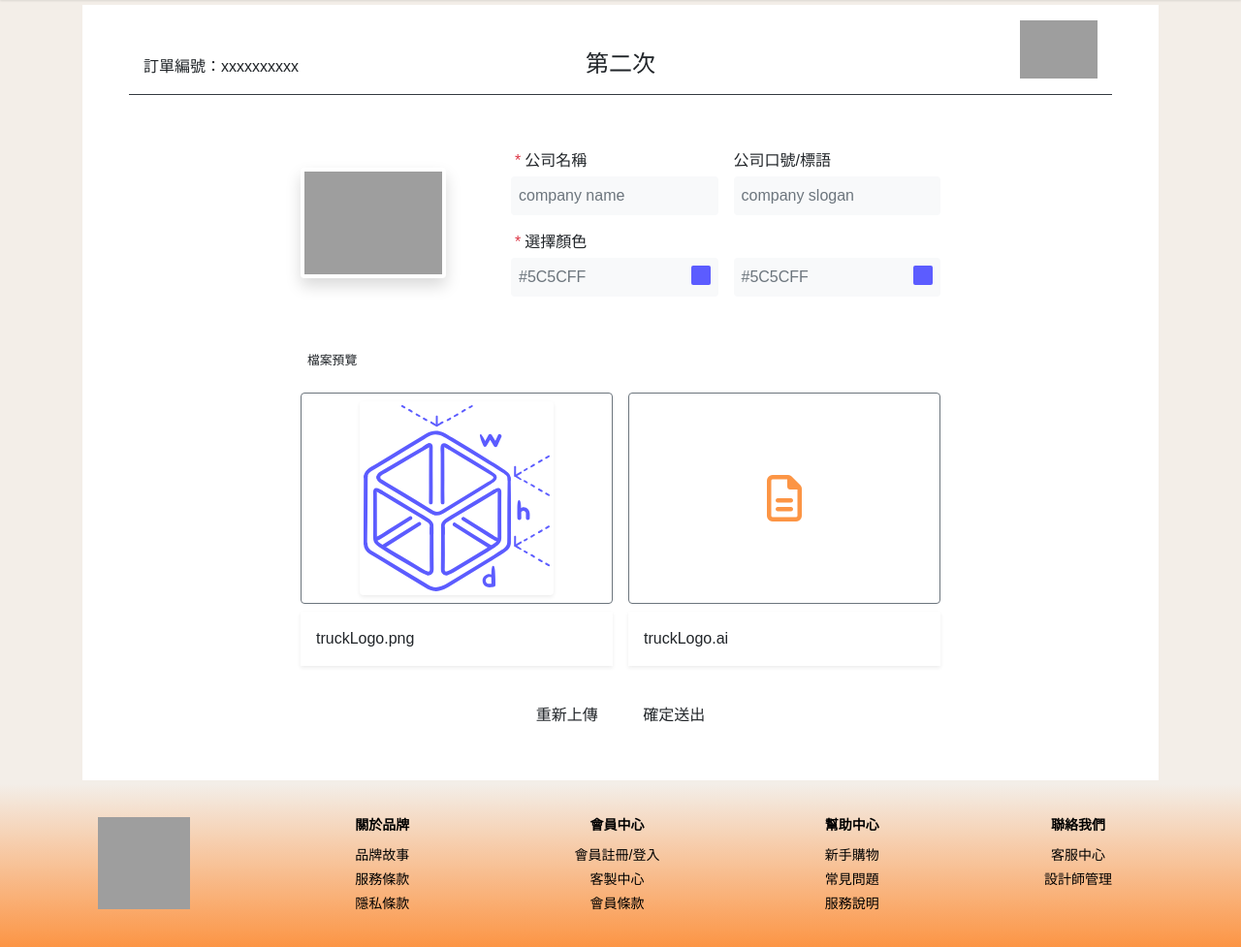
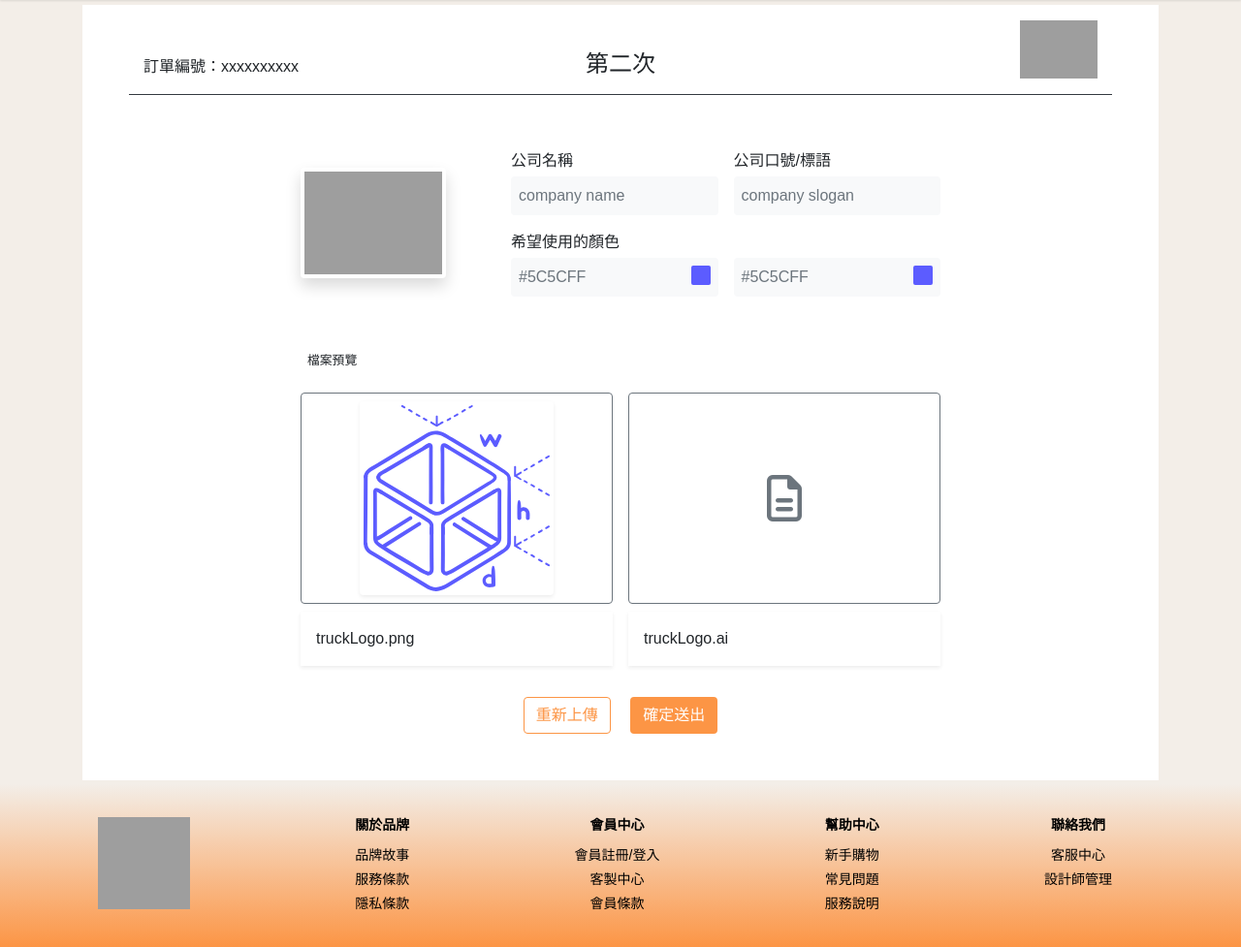
Before and after one commit to willy800510/logoWeb, a PHP site: page /designer_preview.php in a window 1280 px wide. Shown: the part 73-1050 px from the top of the page at 97% size. Run offline with PHP 8.4, Linux system fonts and the light colour scheme; some libraries are stand-ins or nearby versions; grey boxes are pictures that could not be loaded.

Commit message:
微調、加說明

```diff
--- a/css/designer.css
+++ b/css/designer.css
@@ -30,9 +30,6 @@
 .upload-img {
 	width: 200px;
 	/* height: 200px; */
-}
-.error {
-	border: 2px solid #ff4141;
 }
 .overlay {
 	position: absolute;
@@ -110,9 +107,6 @@
 	background: url('../images/upload cloud.png') no-repeat center top;
 }
 
-/* .dropzone .dz-preview.dz-error {
-	background-color: #ffecec !important;
-} */
 
 /* ---覆蓋common---------------------- */
 @media (min-width: 992px) {
--- a/designer_preview.php
+++ b/designer_preview.php
@@ -33,21 +33,23 @@
 				<div class="row mb-4">
 					<div class="col-12 col-md-4 col-lg-3 col-xl-2 offset-lg-2 d-flex align-items-center p-2 py-3">
 						<div class="mx-auto mx-md-0 logo-img">
-							<img src="images/AdobeStock_250566348 [轉換].svg" class="img-thumbnail shadow border-0" alt="">
+							<img src="images/logo5.svg" class="img-thumbnail shadow border-0" alt="">
 						</div>
 					</div>
 					<div class="col-12 col-md-8 col-lg-5 col-xl-6 pl-xl-5 row">
 						<div class="col-12 col-sm-6 p-2">
-							<p class="mb-1"><span class="text-danger p-1">*</span>公司名稱</p>
+							<p class="mb-1">公司名稱</p>
 							<div class="bg-light text-muted rounded p-2">company name</div>
 						</div>
 						<div class="col-12 col-sm-6 p-2">
 							<p class="mb-1">公司口號/標語</p>
 							<div class="bg-light text-muted rounded p-2">company slogan</div>
 						</div>
+						<!-- 如果只有一個顏色，col-12 改成 col-6 -->
 						<div class="col-12 p-2">
-							<p class="mb-1"><span class="text-danger p-1">*</span>選擇顏色</p>
+							<p class="mb-1">希望使用的顏色</p>
 							<div class="d-flex">
+							<!-- 如果只有一個顏色，不要加 mr-3 -->
 								<div class="col bg-light text-muted rounded p-2 mr-3">#5C5CFF<span class="color-sample" style="background-color: #5C5CFF;"></span></div>
 								<div class="col bg-light text-muted rounded p-2">#5C5CFF<span class="color-sample" style="background-color: #5C5CFF;"></span></div>
 							</div>
@@ -58,20 +60,20 @@
 					<p class="col-10 small mb-2 mb-md-3">檔案預覽</p>
 					<div class="col-6 p-2 upload-info">
 						<div class="text-center border border-secondary rounded p-2">
-							<img src="images/AdobeStock_250566348 [轉換] - 2.svg" class="img-thumbnail shadow-sm border-0 upload-img" alt="">
+							<img src="images/logo5_changeColor.svg" class="img-thumbnail shadow-sm border-0 upload-img" alt="">
 						</div>
 						<div class="shadow-sm p-1 p-md-3 mt-2">truckLogo.png</div>
 					</div>
 					<div class="col-6 p-2 upload-info d-flex flex-column">
 						<div class="text-center border border-secondary rounded p-2 flex-grow-1 d-flex flex-wrap justify-content-center align-content-center">
-							<i class="far fa-file-alt fa-3x text-orange"></i>
+							<i class="far fa-file-alt fa-3x text-secondary"></i>
 						</div>
 						<div class="shadow-sm p-1 p-md-3 mt-2">truckLogo.ai</div>
 					</div>
 				</div>
 				<div class="text-center mt-4">
-					<a href="designer_upload.php" class="btn btn-outline-orange mr-3">重新上傳</a>
-					<button type="button" class="btn btn-orange" data-toggle="modal" data-target="#confirmModal">確定送出</button>
+					<a href="designer_upload.php" class="btn btn-outline-logoColor mr-3">重新上傳</a>
+					<button type="button" class="btn btn-logoColor" data-toggle="modal" data-target="#confirmModal">確定送出</button>
 				</div>
 			</div>
 		</div>
@@ -92,7 +94,7 @@
 					確認送出這 2 個檔案給客戶？
 				</div>
 				<div class="modal-footer">
-					<button type="button" class="btn btn-outline-orange" data-dismiss="modal">取消</button>
+					<button type="button" class="btn btn-outline-logoColor" data-dismiss="modal">取消</button>
 					<a href="#" class="btn btn-danger">送出</a>
 				</div>
 			</div>
--- a/js/logoUpload.js
+++ b/js/logoUpload.js
@@ -97,7 +97,7 @@
 				imgReader.readAsDataURL(file);
 				imgReader.onload = function (e) {
 					var imgSrc = e.target.result;
-					var img = fileExt == '.ai' ? '<i class="far fa-file-alt fa-3x text-orange"></i>' : '<img class="w-100" src="' + imgSrc + '" alt=""></img>';
+					var img = fileExt == '.ai' ? '<i class="far fa-file-alt fa-3x text-secondary"></i>' : '<img class="w-100" src="' + imgSrc + '" alt=""></img>';
 
 					infoBox.append('<div class="row d-flex align-items-center bg-white shadow-sm p-3 mb-1"><div class="col-3">' + img + '</div><div class="col-4 text-left" style="overflow-wrap: break-word;">' + fileName + '</div><div class="col-2">' + fileExt + '</div><div class="col-3"><button type="button" class="btn btn-danger delBtn" data-idx="' + i + '">刪除</button></div></div>');
 				};
```
Also changed, not shown: designer_details.php (renamed from designer_checkModify.php, +47 -64 lines), designer_manage.php (+5 -5 lines), designer_upload.php (+2 -21 lines), images/logo5_changeColor.svg (renamed from images/AdobeStock_250566348 [轉換] - 2.svg).
